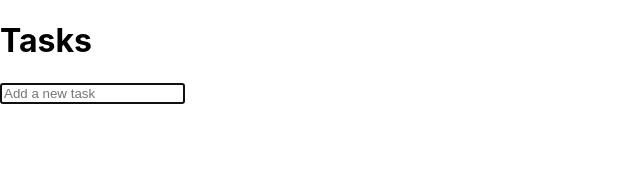
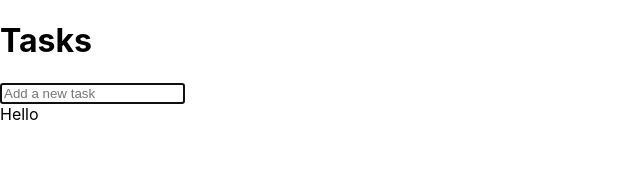
Before and after one commit to becodeorg/verou-3-react-intro-Sa-raCha, a React (Create React App) app: page / in a window 1280 px wide. Shown: the top 194 px of the page, without its empty margins (0-640 px from the left). Built offline with nearby package versions, Linux system fonts and the light colour scheme.

Commit message:
Add list component

```diff
--- a/src/App.js
+++ b/src/App.js
@@ -1,4 +1,5 @@
 import Header from "./components/Header";
+import List from "./components/List";
 import { TodolistProvider } from "./contexts/todolist";
 
 function App() {
@@ -6,6 +7,7 @@ function App() {
     <TodolistProvider>
       <div>
         <Header/>
+        <List/>
       </div>
     </TodolistProvider>
   );
--- /dev/null
+++ b/src/components/List.js
@@ -0,0 +1,10 @@
+import { useContext } from "react";
+import { TodolistContext } from "../contexts/todolist";
+
+const List = () => {
+    const [state, dispatch] = useContext(TodolistContext)
+    console.log("state", state);
+    return <div>Hello</div>
+};
+
+export default List;
```
Also changed, not shown: src/contexts/todolist.js (+4 -5 lines).
